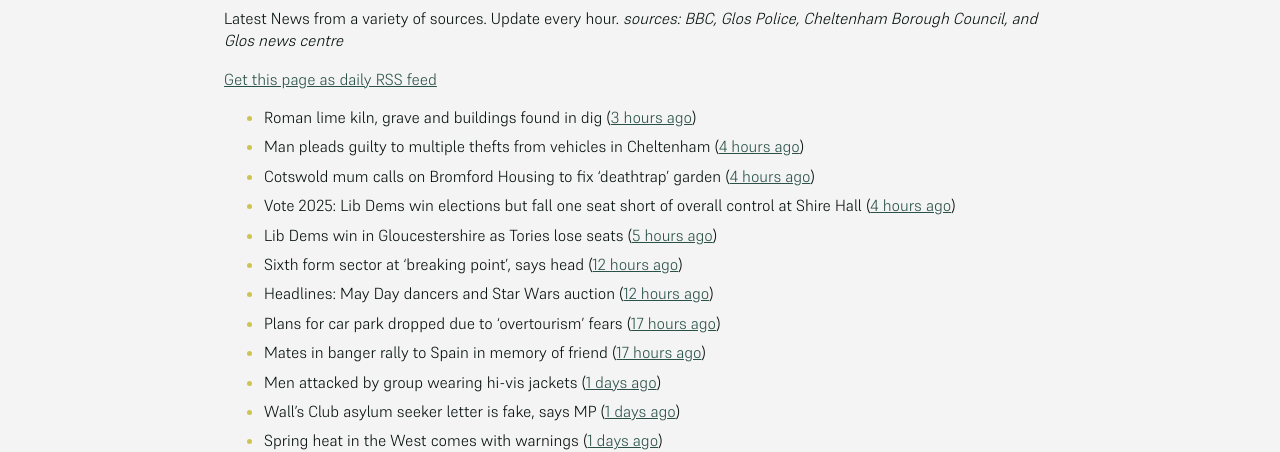
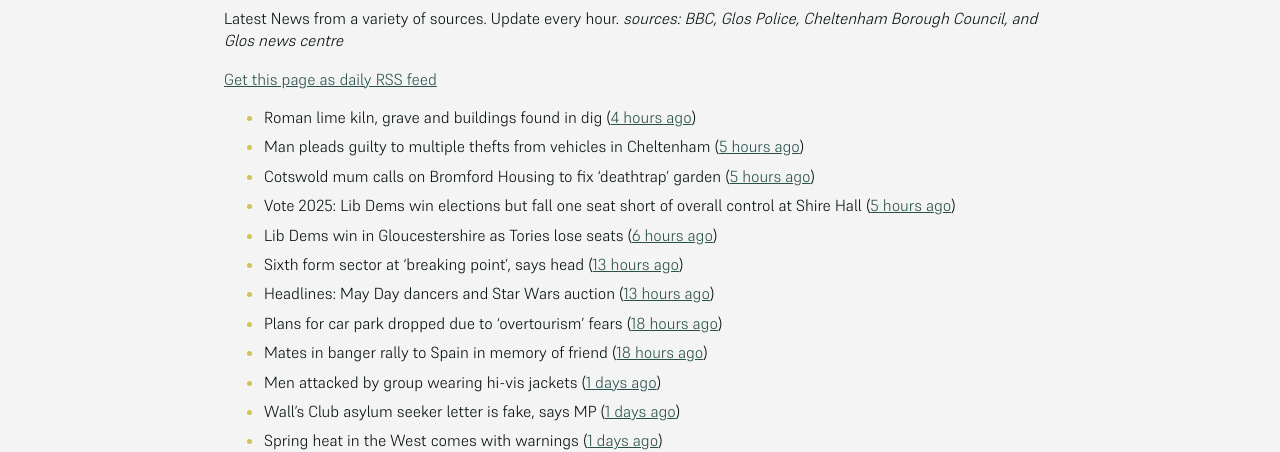
Before and after one commit to mat-0/cheltenham-open-data, a Jekyll site: the page built from _pages/news.md, in a window 1280 px wide. Shown: the part 266-718 px from the top of the page. Built offline with Jekyll 4.4.1, drawn with Linux system fonts in a browser that asks for light colours.

Commit message:
Updated 2025-05-02 23:57:58

```diff
--- a/_pages/news.md
+++ b/_pages/news.md
@@ -12,15 +12,15 @@ _sources: BBC, Glos Police, Cheltenham Borough Council, and Glos news centre_
 [Get this page as daily RSS feed](/daily.rss)
 
 <!-- news_marker starts -->
-- Roman lime kiln, grave and buildings found in dig ([3 hours ago](https://www.bbc.com/news/articles/c2dew1d26xjo))
-- Man pleads guilty to multiple thefts from vehicles in Cheltenham ([4 hours ago](https://gloucesternewscentre.co.uk/man-pleads-guilty-to-multiple-thefts-from-vehicles-in-cheltenham/))
-- Cotswold mum calls on Bromford Housing to fix ‘deathtrap’ garden ([4 hours ago](https://gloucesternewscentre.co.uk/cotswold-mum-calls-on-bromford-housing-to-fix-deathtrap-garden/))
-- Vote 2025: Lib Dems win elections but fall one seat short of overall control at Shire Hall ([4 hours ago](https://gloucesternewscentre.co.uk/vote-2025-lib-dems-win-elections-but-fall-one-seat-short-of-overall-control-at-shire-hall/))
-- Lib Dems win in Gloucestershire as Tories lose seats ([5 hours ago](https://www.bbc.com/news/articles/cd6j8e8ej6xo))
-- Sixth form sector at 'breaking point', says head ([12 hours ago](https://www.bbc.com/news/articles/c4gr7lkmkzjo))
-- Headlines: May Day dancers and Star Wars auction ([12 hours ago](https://www.bbc.com/news/articles/cvg9y17e5rgo))
-- Plans for car park dropped due to 'overtourism' fears ([17 hours ago](https://www.bbc.com/news/articles/cm2xgzjmk63o))
-- Mates in banger rally to Spain in memory of friend ([17 hours ago](https://www.bbc.com/news/articles/cx2wv3j4rwwo))
+- Roman lime kiln, grave and buildings found in dig ([4 hours ago](https://www.bbc.com/news/articles/c2dew1d26xjo))
+- Man pleads guilty to multiple thefts from vehicles in Cheltenham ([5 hours ago](https://gloucesternewscentre.co.uk/man-pleads-guilty-to-multiple-thefts-from-vehicles-in-cheltenham/))
+- Cotswold mum calls on Bromford Housing to fix ‘deathtrap’ garden ([5 hours ago](https://gloucesternewscentre.co.uk/cotswold-mum-calls-on-bromford-housing-to-fix-deathtrap-garden/))
+- Vote 2025: Lib Dems win elections but fall one seat short of overall control at Shire Hall ([5 hours ago](https://gloucesternewscentre.co.uk/vote-2025-lib-dems-win-elections-but-fall-one-seat-short-of-overall-control-at-shire-hall/))
+- Lib Dems win in Gloucestershire as Tories lose seats ([6 hours ago](https://www.bbc.com/news/articles/cd6j8e8ej6xo))
+- Sixth form sector at 'breaking point', says head ([13 hours ago](https://www.bbc.com/news/articles/c4gr7lkmkzjo))
+- Headlines: May Day dancers and Star Wars auction ([13 hours ago](https://www.bbc.com/news/articles/cvg9y17e5rgo))
+- Plans for car park dropped due to 'overtourism' fears ([18 hours ago](https://www.bbc.com/news/articles/cm2xgzjmk63o))
+- Mates in banger rally to Spain in memory of friend ([18 hours ago](https://www.bbc.com/news/articles/cx2wv3j4rwwo))
 - Men attacked by group wearing hi-vis jackets ([1 days ago](https://www.bbc.com/news/articles/c4g9r7xyr79o))
 - Wall's Club asylum seeker letter is fake, says MP ([1 days ago](https://www.bbc.com/news/articles/cjwv5dg2n1po))
 - Spring heat in the West comes with warnings ([1 days ago](https://www.bbc.com/news/articles/cj3x6zkr5y2o))
```
Also changed, not shown: _data/flood.json (+5 -90 lines), index.md (+5 -5 lines).
